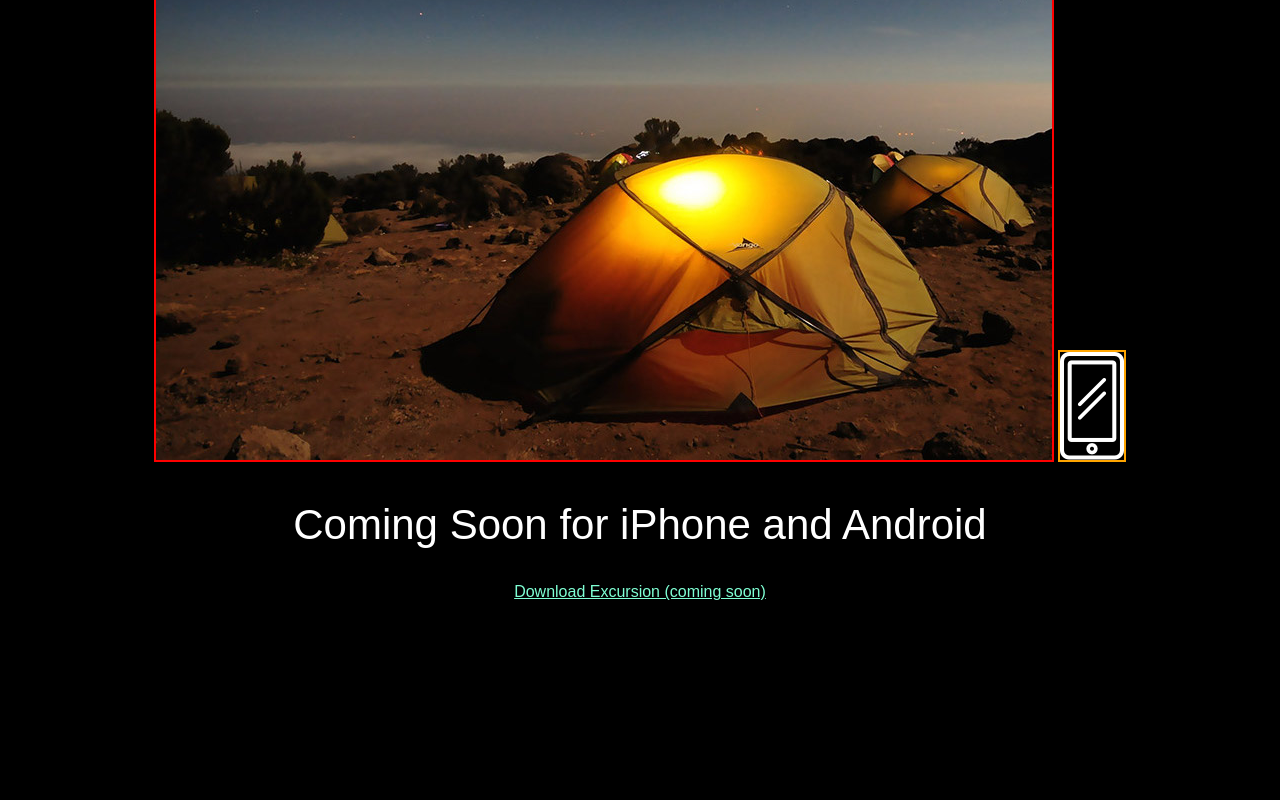
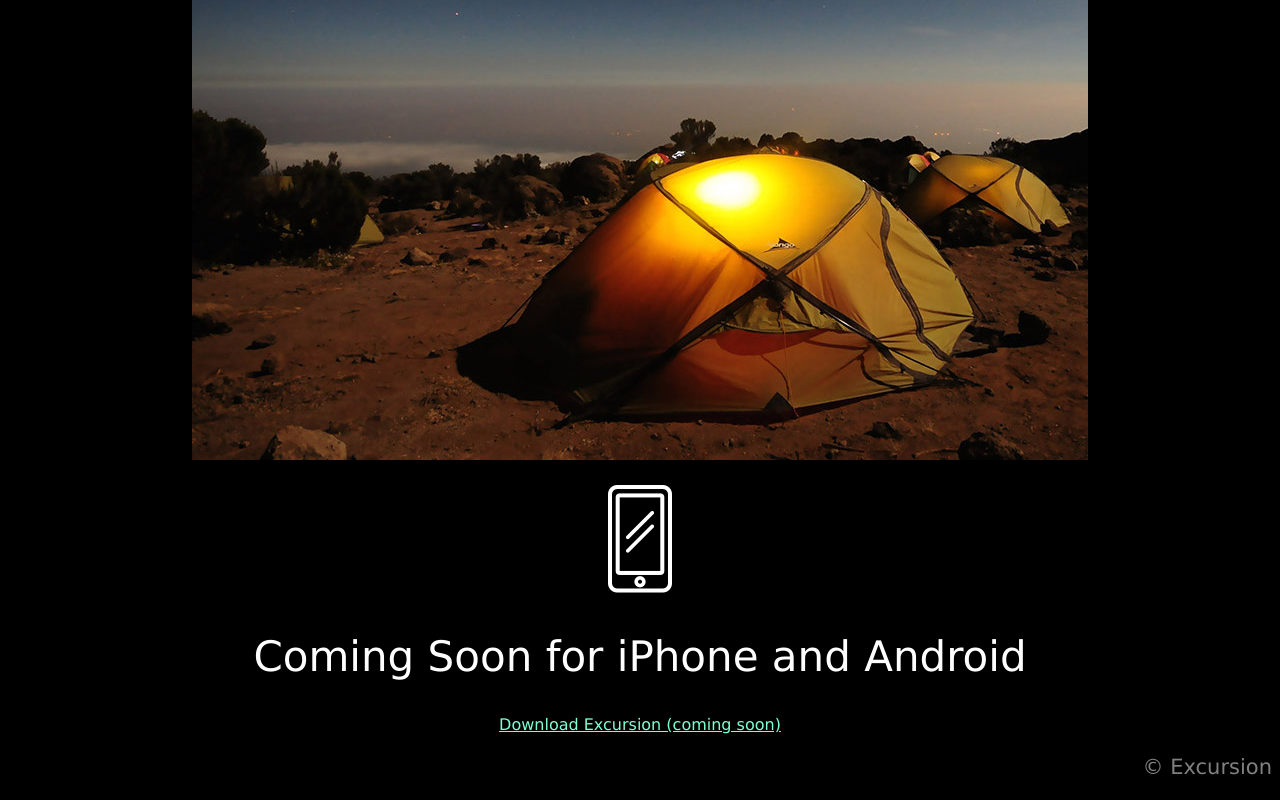
Before and after one commit to wisdomlight/excursion, a plain HTML site: page index.html in a window 1280 px wide. Shown: the part 550-1350 px from the top of the page. Before the commit the page ends 1159 px from the top, so only its background shows below. Drawn offline with Linux system fonts and the light colour scheme.

Commit message:
is this the final??

```diff
--- a/index.html
+++ b/index.html
@@ -12,7 +12,7 @@
 	<body>
     <h1>Discover hidden places in the world around you</h1>
 
-    <video controls>
+    <video  controls>
       <source src='resources/videos/excursion.mov' type='video/mp4'>
       Your borwser does not support the video tag.
     </video>
@@ -20,11 +20,14 @@
     <a>Download Excursion (coming soon!)</a>
     <h2>Your personal travel guide</h2>
     <p>Excursion remembers places you like, and recommends new points of interest around you.</p>
-    <img src='resources/images/camp.jpg' alt='camping at tusk' style='border: 2px solid red'>
-    <img src='resources/images/phone.webp' alt='icon - mobile phone' style='border: 2px solid orange'>
+    <img src='resources/images/camp.jpg' alt='camping at tusk'>
+    <p></p>
+    <img src='resources/images/phone.webp' alt='icon - mobile phone'>
     <h2>Coming Soon for iPhone and Android</h2>
     <a>Download Excursion (coming soon)</a>
 	</body>
 
 	<!-- =======footter======= -->
+  <footer>
+    <p>&copy; Excursion</p>
 </html>
--- a/resources/css/style.css
+++ b/resources/css/style.css
@@ -1,7 +1,7 @@
 body {
 	text-align: center;
 	background-color: black;
-	font-family: Arial;
+	font-family: Verdana, sans-serif;
 }
 
 h1 {
@@ -25,3 +25,9 @@ p {
 	color: gray;
 	font-size: 21px;
 }
+
+
+footer p {
+	color: gray;
+	text-align: right;
+}
```
